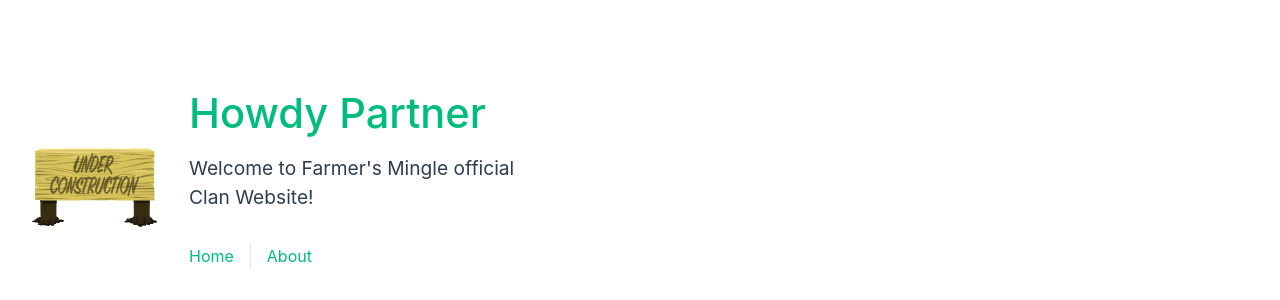
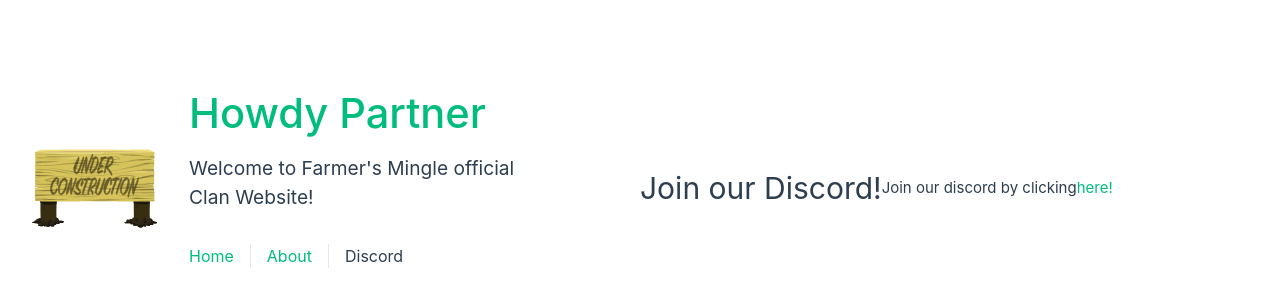
Before and after one commit to Starskii/FarmersMingle, a Vue app in the folder farmers-mingle/: page /discord in a window 1280 px wide. Shown: the part 212-512 px from the top of the page. Built offline with nearby package versions, Linux system fonts and the light colour scheme.

Commit message:
added discord view

```diff
--- a/farmers-mingle/src/App.vue
+++ b/farmers-mingle/src/App.vue
@@ -19,6 +19,7 @@ import HelloWorld from "./components/HelloWorld.vue";
       <nav>
         <RouterLink to="/">Home</RouterLink>
         <RouterLink to="/about">About</RouterLink>
+        <RouterLink to="/discord">Discord</RouterLink>
       </nav>
     </div>
   </header>
--- a/farmers-mingle/src/components/TheWelcome.vue
+++ b/farmers-mingle/src/components/TheWelcome.vue
@@ -14,6 +14,5 @@ import SupportIcon from "./icons/IconSupport.vue";
     </template>
     <template #heading>What is Farmer's Mingle all About?</template>
       Farmers Mingle is a Clan on Clash of Clans
-      Join our discord by clicking <a href="https://discord.gg/dBYRUvfuMP">here!</a>
   </WelcomeItem>
 </template>
--- a/farmers-mingle/src/router/index.ts
+++ b/farmers-mingle/src/router/index.ts
@@ -17,6 +17,11 @@ const router = createRouter({
       // which is lazy-loaded when the route is visited.
       component: () => import("../views/AboutView.vue"),
     },
+    {
+      path: "/discord",
+      name: "discord",
+      component: () => import("../views/DiscordView")
+    }
   ],
 });
 
--- /dev/null
+++ b/farmers-mingle/src/views/DiscordView.vue
@@ -0,0 +1,16 @@
+<template>
+  <div class="about">
+    <h1>Join our Discord!</h1>
+    Join our discord by clicking <a href="https://discord.gg/dBYRUvfuMP">here!</a>
+  </div>
+</template>
+
+<style>
+@media (min-width: 1024px) {
+  .about {
+    min-height: 100vh;
+    display: flex;
+    align-items: center;
+  }
+}
+</style>
```
